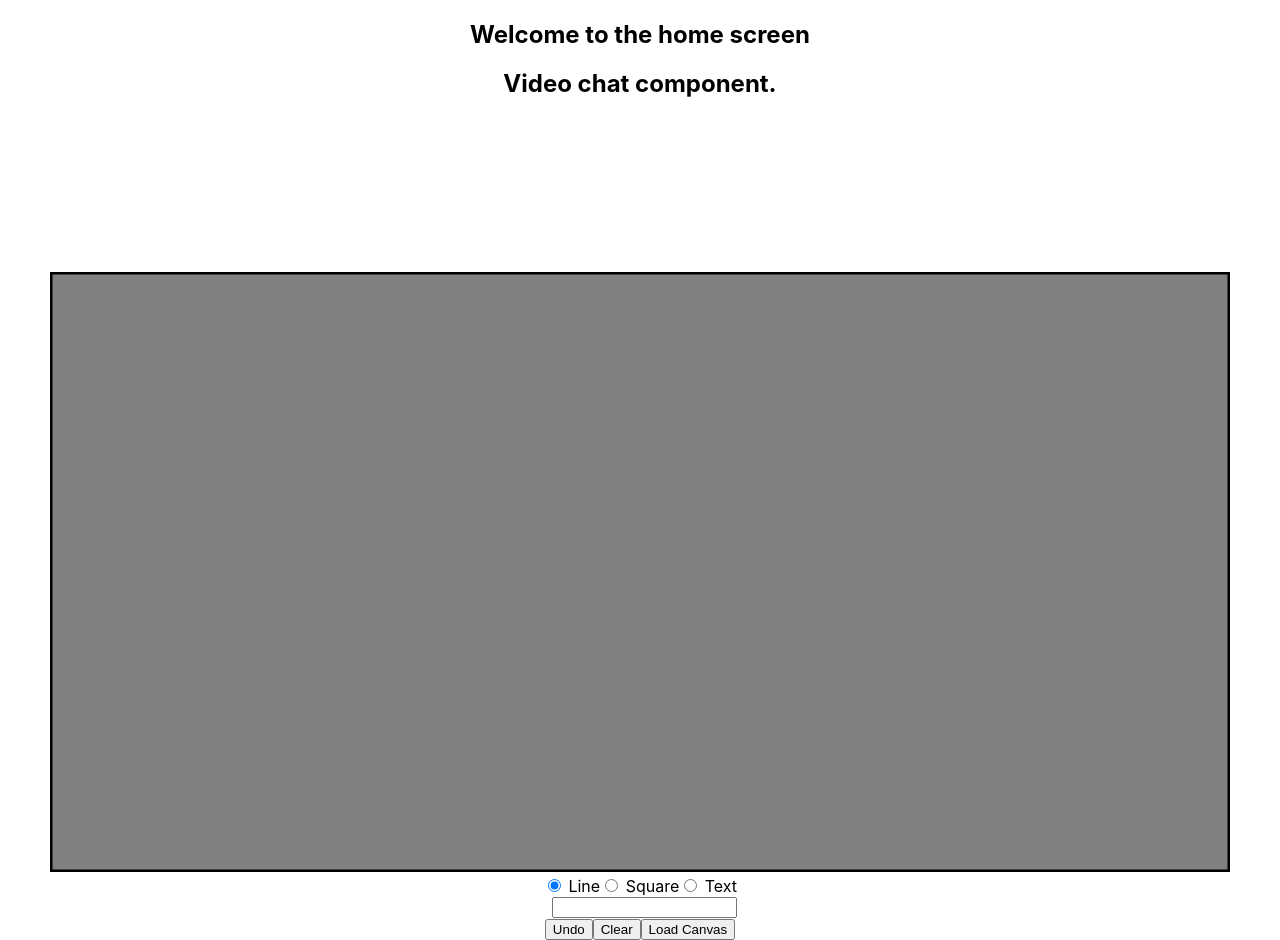
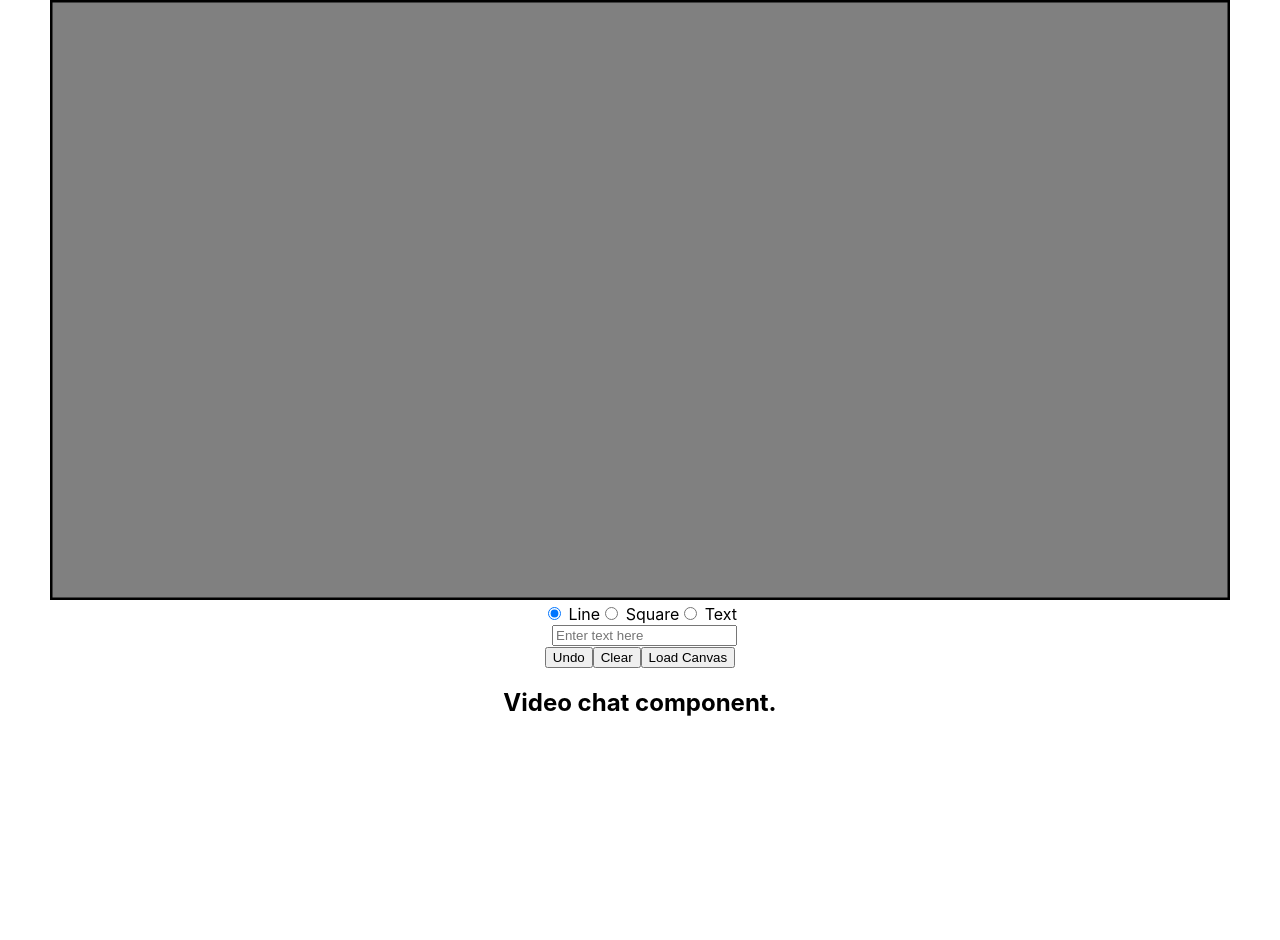
Before and after one commit to charlieconneely/final-year-project, a React (Create React App) app: page / in a window 1280 px wide. After the commit the page ends 891 px from the top, so only its background shows below. Built offline with nearby package versions, Linux system fonts and the light colour scheme; no server answers.

Commit message:
textElements moved to main elements array in state

```diff
--- a/src/components/Canvas/canvas.js
+++ b/src/components/Canvas/canvas.js
@@ -24,7 +24,6 @@ class Canvas extends React.Component {
     this.state = {
       ...this.state,
       shape: "Line",
-      textElements: [],
       elements: []
     }
     this.drawOnCanvas = this.drawOnCanvas.bind(this);
@@ -55,10 +54,12 @@ class Canvas extends React.Component {
     var rc = rough.canvas(canvas);
 
     this.state.elements.forEach(e => {
+      /* check if item is a text element */
+      if (e.hasOwnProperty('type')) {
+        context.fillText(e.val, e.xco, e.yco);
+        return;
+      }
       rc.draw(e.roughElement)
-    });
-    this.state.textElements.forEach(e => {
-      context.fillText(e.val, e.xco, e.yco);
     });
   }
 
@@ -73,7 +74,7 @@ class Canvas extends React.Component {
         xco:clientX-50,
         yco:clientY
       }
-      this.setState({...this.state, textElements: [...this.state.textElements, textInputElement]})
+      this.setState({...this.state, elements: [...this.state.elements, textInputElement]})
       return;
     }
 
@@ -150,7 +151,9 @@ class Canvas extends React.Component {
           <input type="radio" value="Square" name="Choice"/> Square
           <input type="radio" value="Text" name="Choice"/> Text
         </div>
-        <div>&nbsp; <input type="text" id="inputText" name="inputText"/></div>
+        <div>
+          &nbsp; <input placeholder="Enter text here" type="text" id="inputText" name="inputText"/>
+        </div>
         <div>
           <button onClick={e => this.undo(e)}>Undo</button>
           <button onClick={e => this.clearCanvas(e)}>Clear</button>
--- a/src/components/Home/home.js
+++ b/src/components/Home/home.js
@@ -5,13 +5,8 @@ import VideoChat from '../Videochat/videochat';
 const Home = () => {
   return (
     <div>
-      <div>
-        <h2>Welcome to the home screen</h2>
-        <VideoChat/>
-      </div>
-      <div>
-        <Canvas/>
-      </div>
+      <Canvas/>
+      <VideoChat/>
     </div>
   );
 }
```
